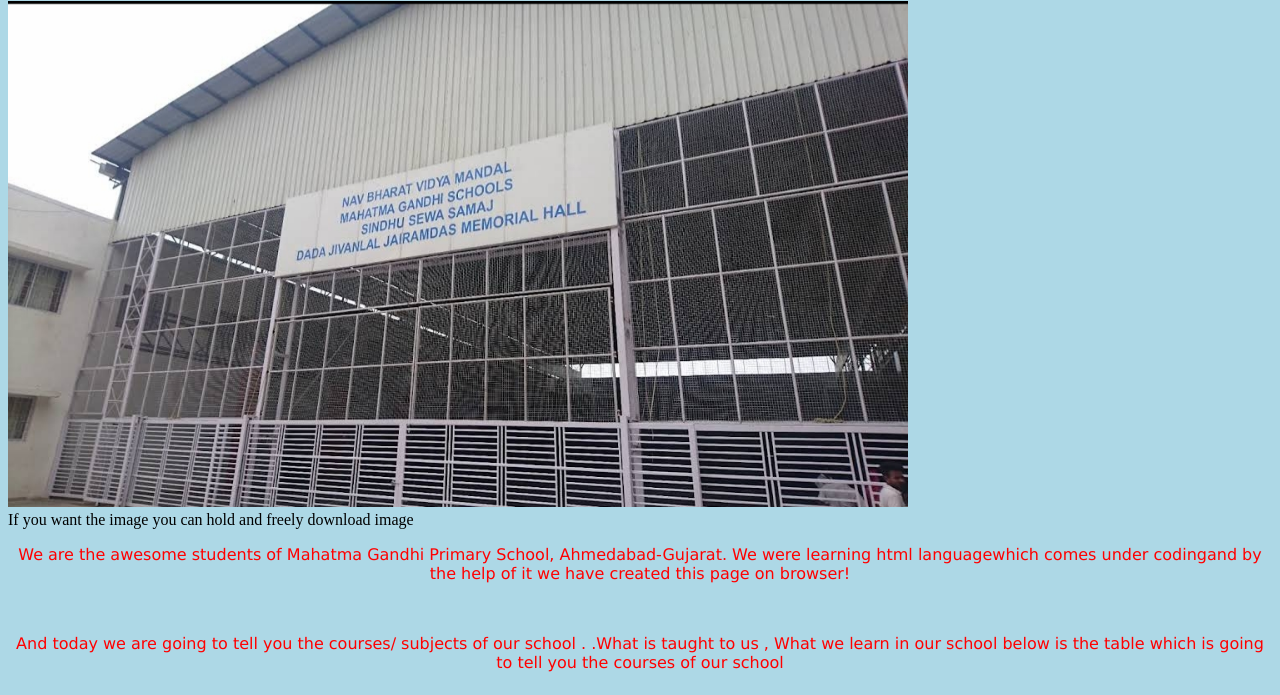
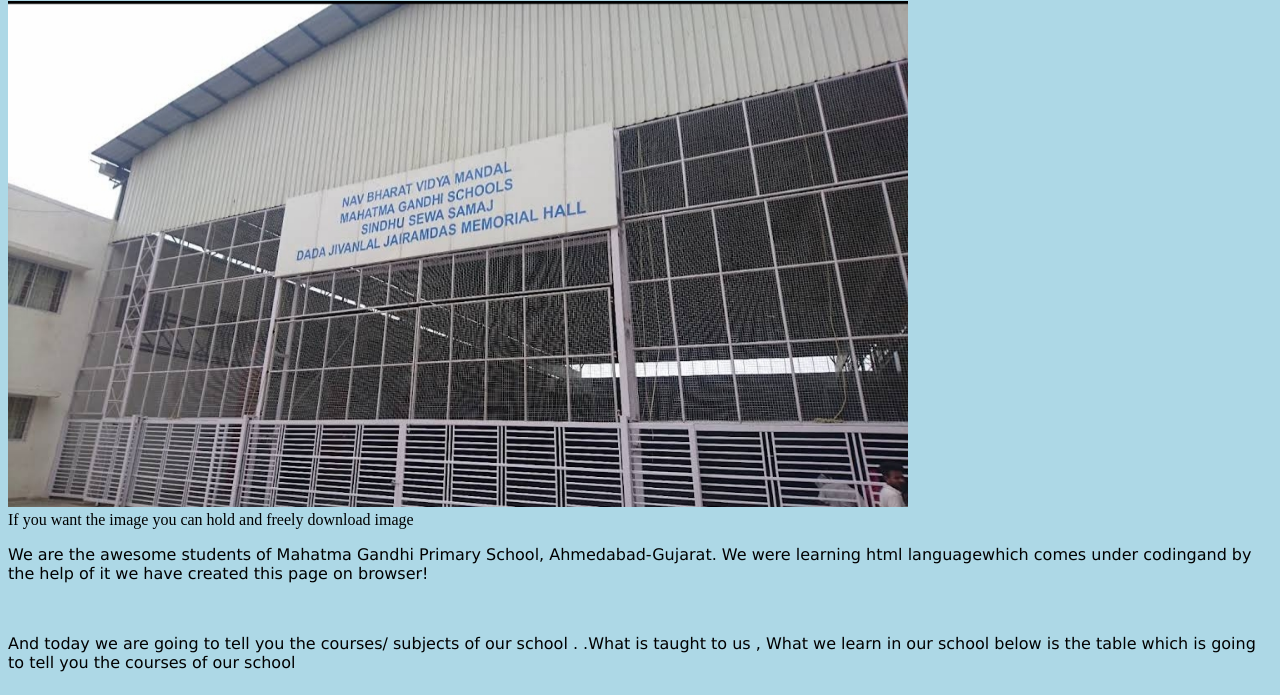
Before and after one commit to 99aniket/99aniket.github.io, a plain HTML site: page index.html in a window 1280 px wide. Shown: the part 105-800 px from the top of the page. Drawn offline with Linux system fonts and the light colour scheme; files whose address does not match are found by name.

Commit message:
Commited

```diff
--- a/index.html
+++ b/index.html
@@ -47,7 +47,7 @@ background-color:lightblue;
 margin-left 0.5%
 }
 
-p,table,td,th{
+p,table,{
 color:red;
 text-align:center;
 }
@@ -57,7 +57,7 @@ text-align:center;
 }
 p,p,p6{
 font-family:verdana;
-font-size:px;
+font-size
 }
 table,td,th
 {
@@ -86,11 +86,10 @@ And not just that there are many brilliant teachers in our school </p6>
   <a href="https://instagram.com/_the_nerd__herd_?utm_medium=copy_link">https://instagram.com/_the_nerd__herd_?utm_medium=copy_link</a></br><p7>Thanks for coming to our webpage</p7>
  <p8>Please follow us on Insta and if you want to know which competitions are happening daily please put on a 'Hi' to the whatsapp link below</p8>
 
-  <style>p9
+  <style>p9,td,th
   {color:purple;
   text-align:center;
   }</style>
   <iframe src="https://docs.google.com/forms/d/e/1FAIpQLScW4dBKevtG6XAbJcPAyMxh5y9goN1v6OCur0XEf449uTg8jg/viewform?embedded=true" width="1980" height="1060" frameborder="2" marginheight="0" marginwidth="0">Loading…</iframe></br>
-    <iframe src="http://mgschool.in/yearly_planner.html">Loading...
-    </iframe>
+    <iframe src="http://mgschool.in/yearly_planner.html">Loading... </iframe>
     </html>
```
